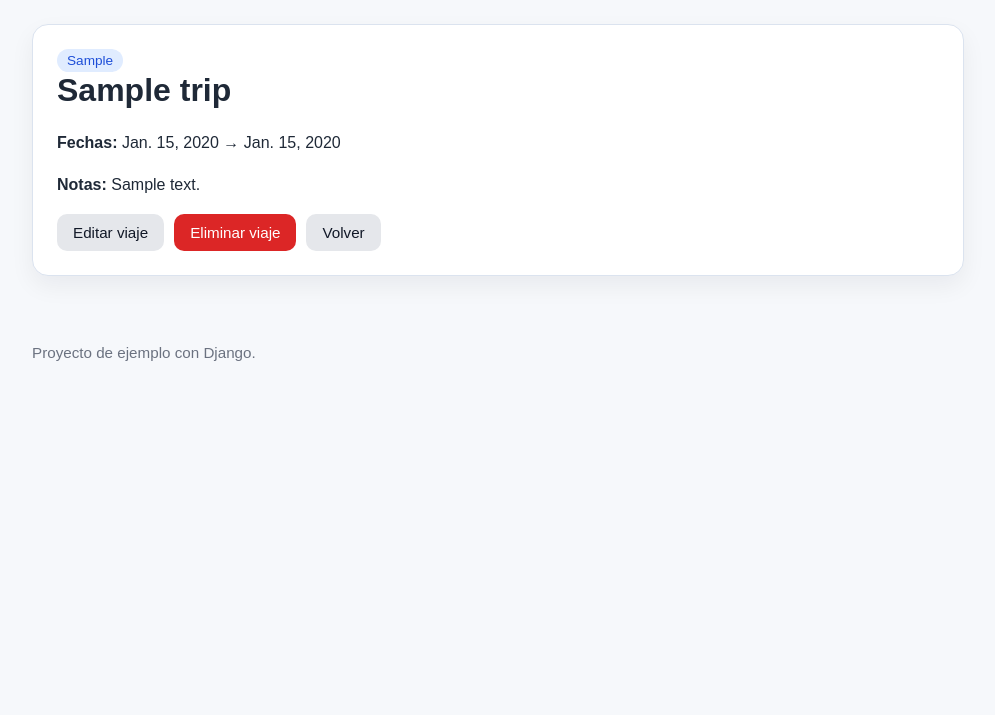
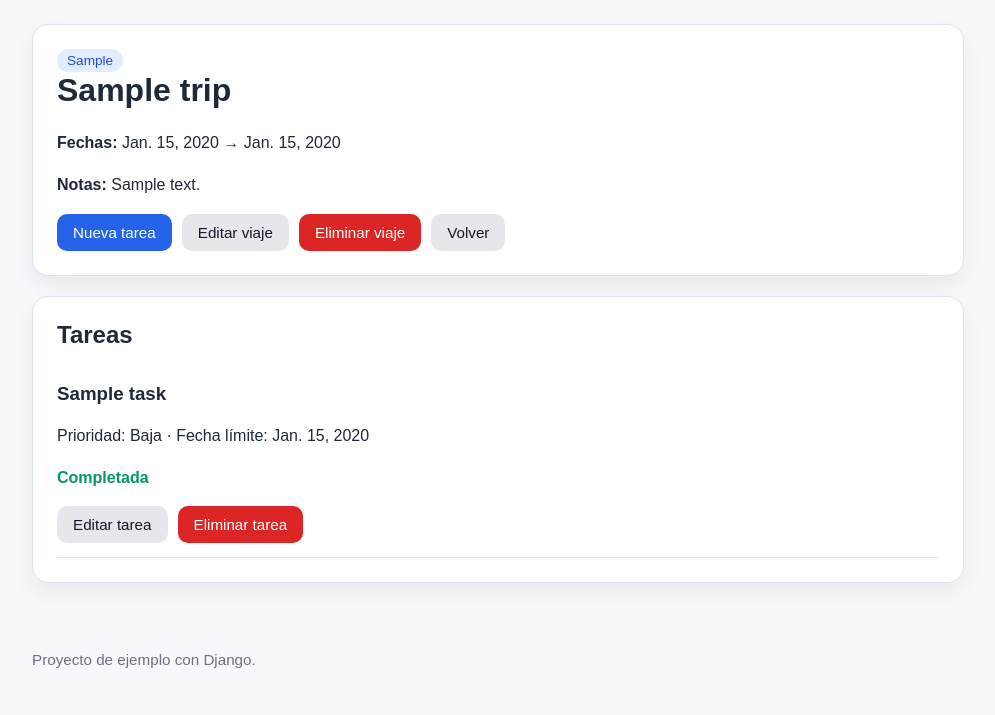
Before and after one commit to yayo-bs/TravelCheckList, a Django app: page /trips/1/ in a window 1280 px wide. Shown: the part 85-800 px from the top of the page, without its empty margins (142-1137 px from the left). Run offline with Django 5.2, Linux system fonts and the light colour scheme; a user stored in the database is signed in; tables that the repository leaves empty hold one stand-in row (values such as "Sample post").

Commit message:
Completa CRUD de tareas y deja la app funcional

```diff
--- a/miproyecto/urls.py
+++ b/miproyecto/urls.py
@@ -19,6 +19,5 @@ from django.urls import path, include
 
 urlpatterns = [
     path('admin/', admin.site.urls),
-    path('trips/', include('trips.urls')),
     path('', include('trips.urls')), # Incluimos las URLs de la app trips
 ]
--- a/trips/templates/trips/trip_detail.html
+++ b/trips/templates/trips/trip_detail.html
@@ -1,4 +1,3 @@
-
 {% extends 'trips/base.html' %}
 
 {% block title %}{{ trip.title }} | TravelChecklist{% endblock %}
@@ -16,9 +15,48 @@
     {% endif %}
 
     <div class="actions">
+      <a class="button" href="{% url 'trips:task_create' trip.pk %}">Nueva tarea</a>
       <a class="button secondary" href="{% url 'trips:trip_update' trip.pk %}">Editar viaje</a>
       <a class="button danger" href="{% url 'trips:trip_delete' trip.pk %}">Eliminar viaje</a>
       <a class="button secondary" href="{% url 'trips:trip_list' %}">Volver</a>
     </div>
   </div>
+
+  <div class="card">
+    <h2>Tareas</h2>
+
+    {% if tasks %}
+      <ul class="clean">
+        {% for task in tasks %}
+          <li>
+            <h3>{{ task.title }}</h3>
+            <p>
+              Prioridad:
+              {% if task.priority == 3 %}
+                Alta
+              {% elif task.priority == 2 %}
+                Media
+              {% else %}
+                Baja
+              {% endif %}
+              {% if task.due_date %} · Fecha límite: {{ task.due_date }}{% endif %}
+            </p>
+
+            {% if task.done %}
+              <p class="done">Completada</p>
+            {% else %}
+              <p class="muted">Pendiente</p>
+            {% endif %}
+
+            <div class="actions">
+              <a class="button secondary" href="{% url 'trips:task_update' task.pk %}">Editar tarea</a>
+              <a class="button danger" href="{% url 'trips:task_delete' task.pk %}">Eliminar tarea</a>
+            </div>
+          </li>
+        {% endfor %}
+      </ul>
+    {% else %}
+      <p>Todavía no hay tareas para este viaje.</p>
+    {% endif %}
+  </div>
 {% endblock %}
--- a/trips/urls.py
+++ b/trips/urls.py
@@ -20,4 +20,9 @@ urlpatterns = [
     path('trips/<int:pk>/', views.trip_detail, name='trip_detail'),
     path('trips/<int:pk>/edit/', views.trip_update, name='trip_update'),
     path('trips/<int:pk>/delete/', views.trip_delete, name='trip_delete'),
+
+    # Rutas del CRUD de tareas
+    path('trips/<int:trip_pk>/tasks/new/', views.task_create, name='task_create'),
+    path('tasks/<int:pk>/edit/', views.task_update, name='task_update'),
+    path('tasks/<int:pk>/delete/', views.task_delete, name='task_delete'),
 ]
--- a/trips/views.py
+++ b/trips/views.py
@@ -2,8 +2,8 @@ from django.contrib.auth.decorators import login_required  # Obliga a iniciar se
 from django.contrib.auth.forms import UserCreationForm
 from django.shortcuts import render, redirect, get_object_or_404
 
-from .forms import TripForm
-from .models import Trip
+from .forms import TripForm, TaskForm
+from .models import Trip, Task
 
 
 def home(request):
@@ -51,7 +51,8 @@ def trip_create(request):
 def trip_detail(request, pk):
     # Recupera el viaje del usuario o devuelve 404 si no existe/no le pertenece
     trip = get_object_or_404(Trip, pk=pk, user=request.user)
-    return render(request, 'trips/trip_detail.html', {'trip': trip})
+    tasks = trip.tasks.all()
+    return render(request, 'trips/trip_detail.html', {'trip': trip, 'tasks': tasks})
 
 
 @login_required
@@ -80,3 +81,50 @@ def trip_delete(request, pk):
         return redirect('trips:trip_list')
 
     return render(request, 'trips/trip_confirm_delete.html', {'trip': trip})
+
+
+@login_required
+def task_create(request, trip_pk):
+    # Crear una tarea asociada a un viaje concreto del usuario
+    trip = get_object_or_404(Trip, pk=trip_pk, user=request.user)
+
+    if request.method == 'POST':
+        form = TaskForm(request.POST)
+        if form.is_valid():
+            task = form.save(commit=False)
+            task.trip = trip
+            task.save()
+            return redirect('trips:trip_detail', pk=trip.pk)
+    else:
+        form = TaskForm()
+
+    return render(request, 'trips/task_form.html', {'form': form, 'trip': trip, 'mode': 'create'})
+
+
+@login_required
+def task_update(request, pk):
+    # Editar una tarea; comprobamos que el usuario sea dueño del viaje al que pertenece
+    task = get_object_or_404(Task, pk=pk, trip__user=request.user)
+
+    if request.method == 'POST':
+        form = TaskForm(request.POST, instance=task)
+        if form.is_valid():
+            form.save()
+            return redirect('trips:trip_detail', pk=task.trip.pk)
+    else:
+        form = TaskForm(instance=task)
+
+    return render(request, 'trips/task_form.html', {'form': form, 'trip': task.trip, 'task': task, 'mode': 'update'})
+
+
+@login_required
+def task_delete(request, pk):
+    # Borrar tarea y volver al detalle del viaje
+    task = get_object_or_404(Task, pk=pk, trip__user=request.user)
+    trip = task.trip
+
+    if request.method == 'POST':
+        task.delete()
+        return redirect('trips:trip_detail', pk=trip.pk)
+
+    return render(request, 'trips/task_confirm_delete.html', {'task': task, 'trip': trip})
```
Also changed, not shown: trips/forms.py (+10 -1 lines), trips/templates/trips/task_confirm_delete.html (added, +20 -0 lines), trips/templates/trips/task_form.html (added, +27 -0 lines).
